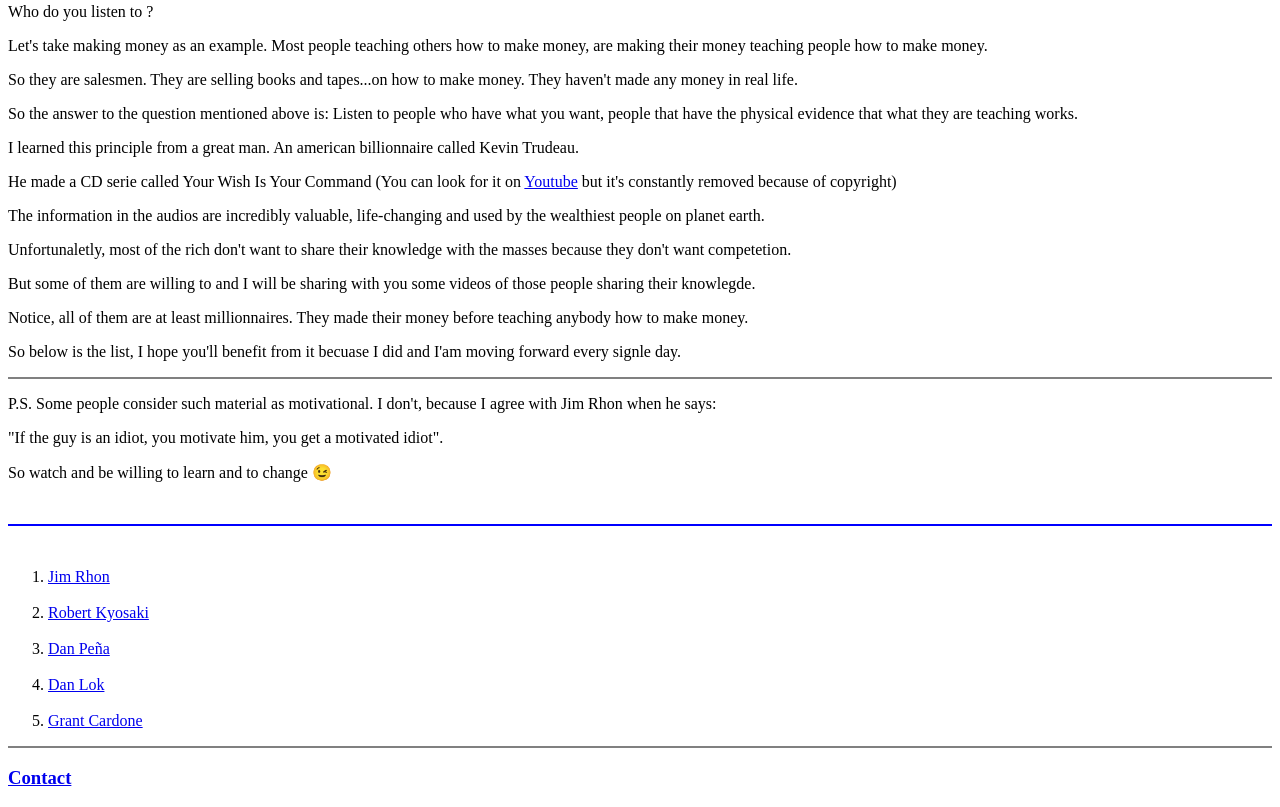
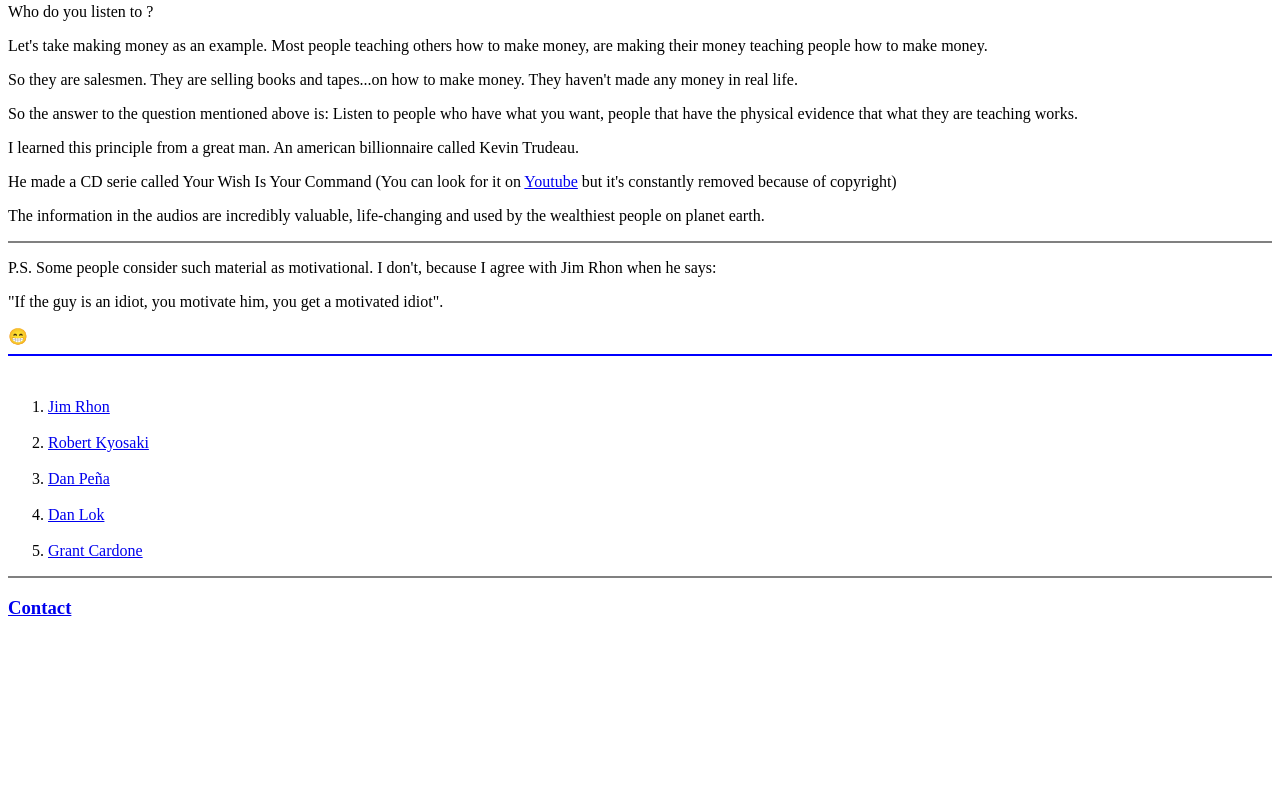
Before and after one commit to mehdimekni/personalwebsite, a plain HTML site: page index.html in a window 1280 px wide. Shown: the part 524-1331 px from the top of the page. After the commit the page ends 1161 px from the top, so only its background shows below. Drawn offline with Linux system fonts and the light colour scheme.

Commit message:
Update index.html

```diff
--- a/index.html
+++ b/index.html
@@ -54,17 +54,12 @@
   <p> I learned this principle from a great man. An american billionnaire called Kevin Trudeau.</p>
   <p> He made a CD serie called Your Wish Is Your Command (You can look for it on <a href="www.youtube.com">Youtube</a> but it's constantly removed because of copyright)</p>
   <p> The information in the audios are incredibly valuable, life-changing and used by the wealthiest people on planet earth.</p>
-  <p> Unfortunaletly, most of the rich don't want to share their knowledge with the masses because they don't want competetion.</p>
-  <p> But some of them are willing to and I will be sharing with you some videos of those people sharing their knowlegde.</p>
-  <p> Notice, all of them are at least millionnaires. They made their money before teaching anybody how to make money.</p>
-  <p> So below is the list, I hope you'll benefit from it becuase I did and I'am moving forward every signle day.</p>
 
   <hr noshade>
 
   <p> P.S. Some people consider such material as motivational. I don't, because I agree with Jim Rhon when he says:</p>
-  <p> "If the guy is an idiot, you motivate him, you get a motivated idiot".</p>
-  <p> So watch and be willing to learn and to change 😉 </p>
-  <br>
+  <p> "If the guy is an idiot, you motivate him, you get a motivated idiot".</p> 😁
+
 
   <hr noshade color="blue">
 
```
